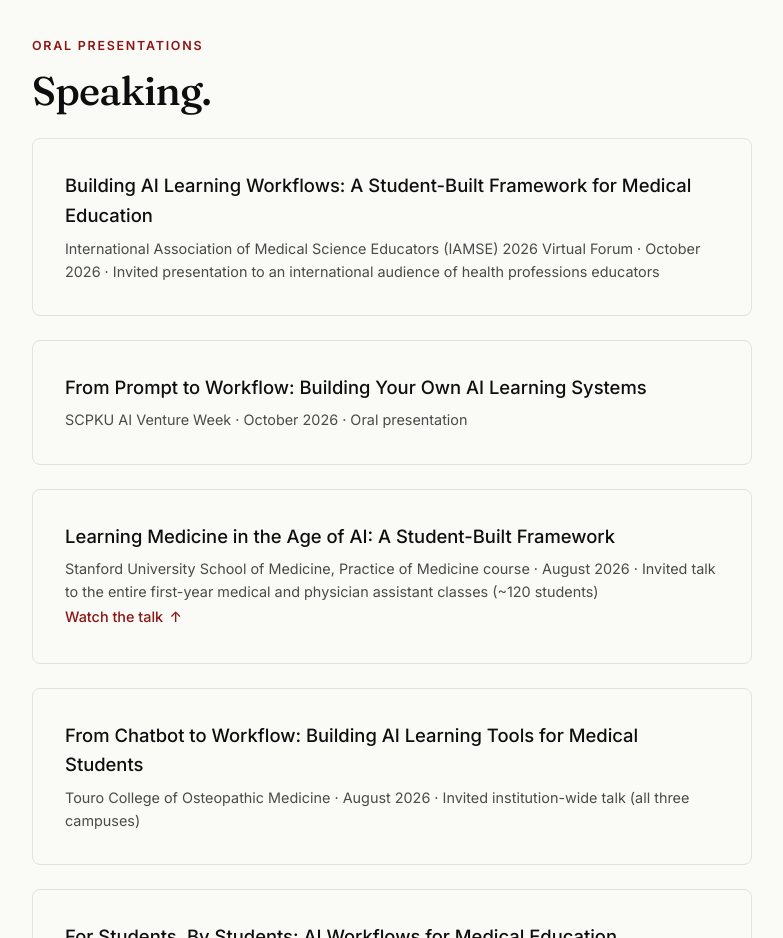
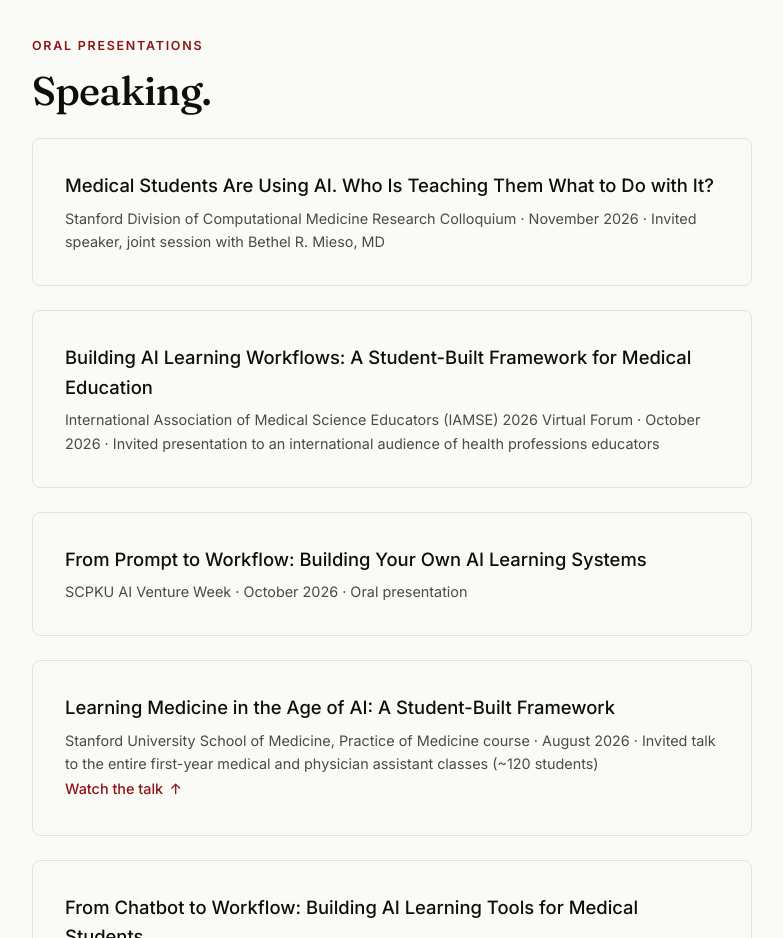
Before and after one commit to harrisonkonsker/harrisonkonsker.github.io, a plain HTML site: page index.html in a window 1280 px wide. Shown: the part 8300-9238 px from the top of the page, without its empty margins (82-865 px from the left). Drawn offline with Linux system fonts and the light colour scheme.

Commit message:
Add Computational Medicine Research Colloquium talk to Speaking
docs

Co-Authored-By: Claude Opus 5.5 <noreply@anthropic.com>

```diff
--- a/index.html
+++ b/index.html
@@ -1837,6 +1837,10 @@ Start when I say I'm ready.</code></pre>
       <div class="container">
         <div class="section-eyebrow">Oral Presentations</div>
         <h2>Speaking.</h2>
+        <div class="speaking-card">
+          <div class="pub-title">Medical Students Are Using AI. Who Is Teaching Them What to Do with It?</div>
+          <div class="pub-venue">Stanford Division of Computational Medicine Research Colloquium &middot; November 2026 &middot; Invited speaker, joint session with Bethel R. Mieso, MD</div>
+        </div>
         <div class="speaking-card">
           <div class="pub-title">Building AI Learning Workflows: A Student-Built Framework for Medical Education</div>
           <div class="pub-venue">International Association of Medical Science Educators (IAMSE) 2026 Virtual Forum &middot; October 2026 &middot; Invited presentation to an international audience of health professions educators</div>
```
